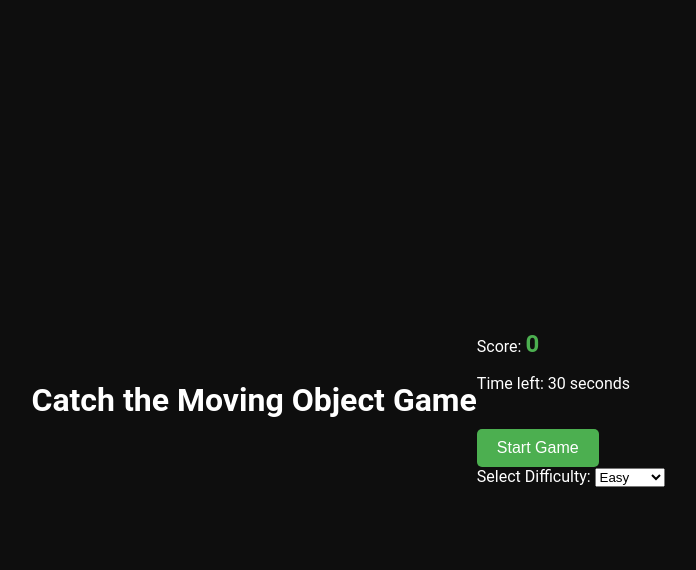
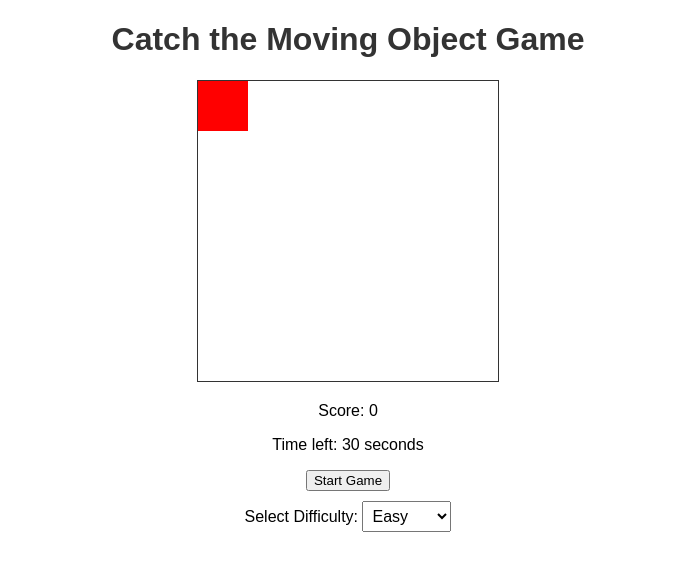
Before and after one commit to salah19743/game.github.io, a plain HTML site: page index.html in a window 1280 px wide. Shown: the whole page, without its empty margins (292-988 px from the left). Drawn offline with Linux system fonts and the light colour scheme.

Commit message:
Update styles.css

```diff
--- a/styles.css
+++ b/styles.css
@@ -1,72 +1,36 @@
 body {
-  font-family: 'Roboto', sans-serif;
-  background-color: #0e0e0e;
-  color: #fff;
-  margin: 0;
-  padding: 0;
-  display: flex;
-  justify-content: center;
-  align-items: center;
-  height: 100vh;
+    font-family: Arial, sans-serif;
+    text-align: center;
 }
 
-.container {
-  text-align: center;
+h1 {
+    color: #333;
 }
 
-.game-area {
-  padding: 20px;
-  border: 2px solid #fff;
-  border-radius: 10px;
-  background-color: #1e1e1e;
-  margin-bottom: 20px;
+#game-container {
+    width: 300px;
+    height: 300px;
+    border: 1px solid #333;
+    margin: 20px auto;
+    position: relative;
 }
 
-button {
-  padding: 10px 20px;
-  font-size: 16px;
-  background-color: #4caf50;
-  color: white;
-  border: none;
-  cursor: pointer;
-  border-radius: 5px;
-  margin-top: 20px;
+#object {
+    width: 50px;
+    height: 50px;
+    background-color: red;
+    position: absolute;
+    top: 0;
+    left: 0;
+    cursor: pointer;
 }
 
-button:hover {
-  background-color: #45a049;
+#game-controls {
+    margin-top: 20px;
 }
 
-#score {
-  font-size: 24px;
-  font-weight: bold;
-  color: #4caf50;
+#difficulty-select {
+    margin-top: 10px;
+    font-size: 16px;
+    padding: 5px;
 }
-
-#multiplier {
-  font-size: 18px;
-  margin-top: 10px;
-}
-
-#questList {
-  list-style: none;
-  padding: 0;
-  margin: 0;
-}
-
-.leaderboard {
-  background-color: #1e1e1e;
-  border: 2px solid #fff;
-  border-radius: 10px;
-  padding: 20px;
-}
-
-#leaderboardList {
-  list-style: none;
-  padding: 0;
-  margin: 0;
-}
-
-#leaderboardList li {
-  margin-bottom: 5px;
-}
```
